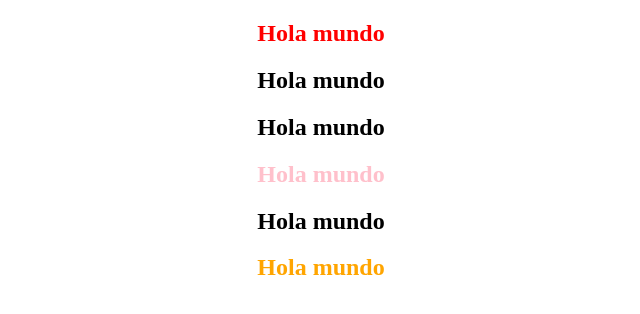
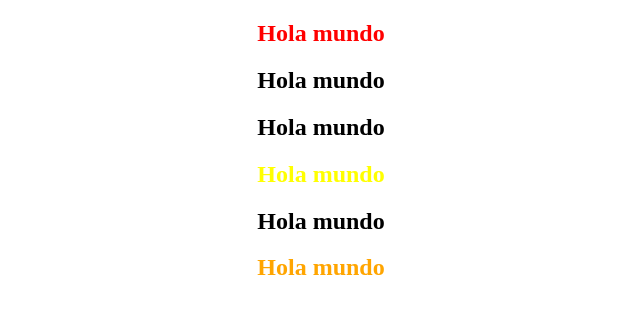
Before and after one commit to yojan34/jhojan, a plain HTML site: page index.html in a window 1280 px wide. Shown: the whole page, without its empty margins (319-959 px from the left). Drawn offline with Linux system fonts and the light colour scheme.

Commit message:
la frase es amarilla

```diff
--- a/index.html
+++ b/index.html
@@ -9,7 +9,7 @@
     <center><h2><font color="red">Hola mundo</font></h2></center>
     <center><h2>Hola mundo</h2></center>
     <center><h2>Hola mundo</h2></center>
-    <center><h2><font color="pink">Hola mundo</font></h2></center>
+    <center><h2><font color="yellow">Hola mundo</font></h2></center>
     <center><h2>Hola mundo</h2></center>
     <center><h2><font color="orange">Hola mundo</font></h2></center>
 </body>
```
